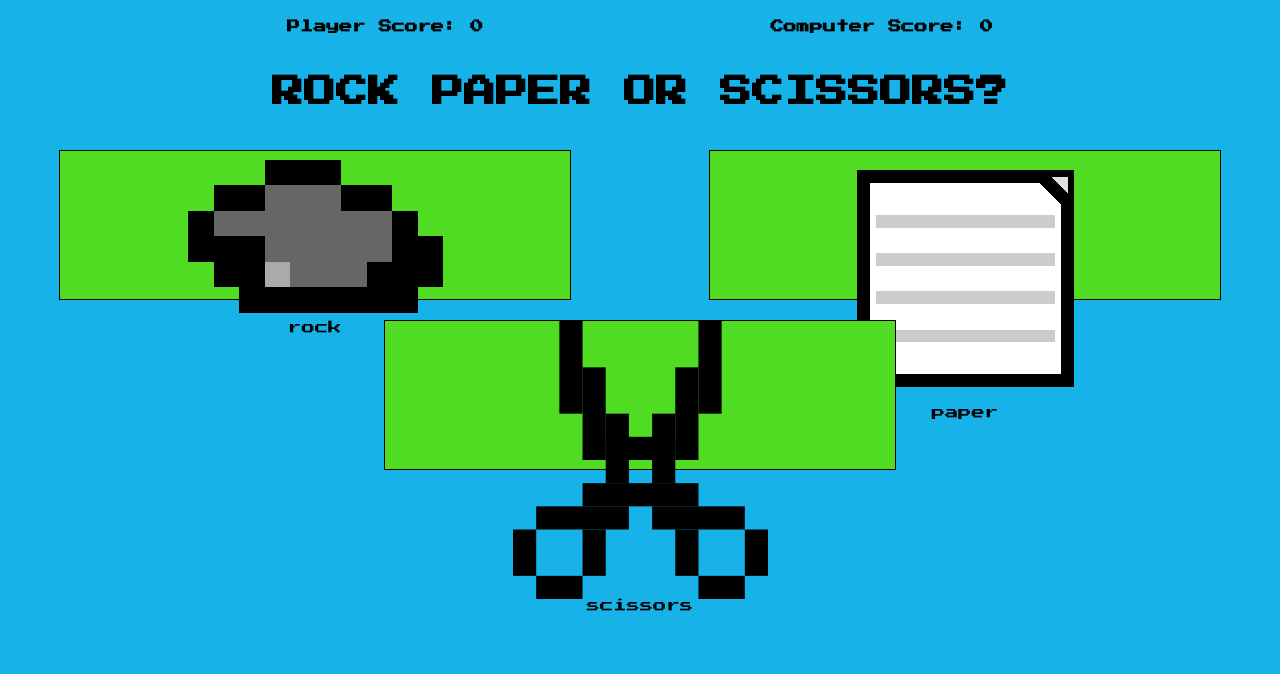
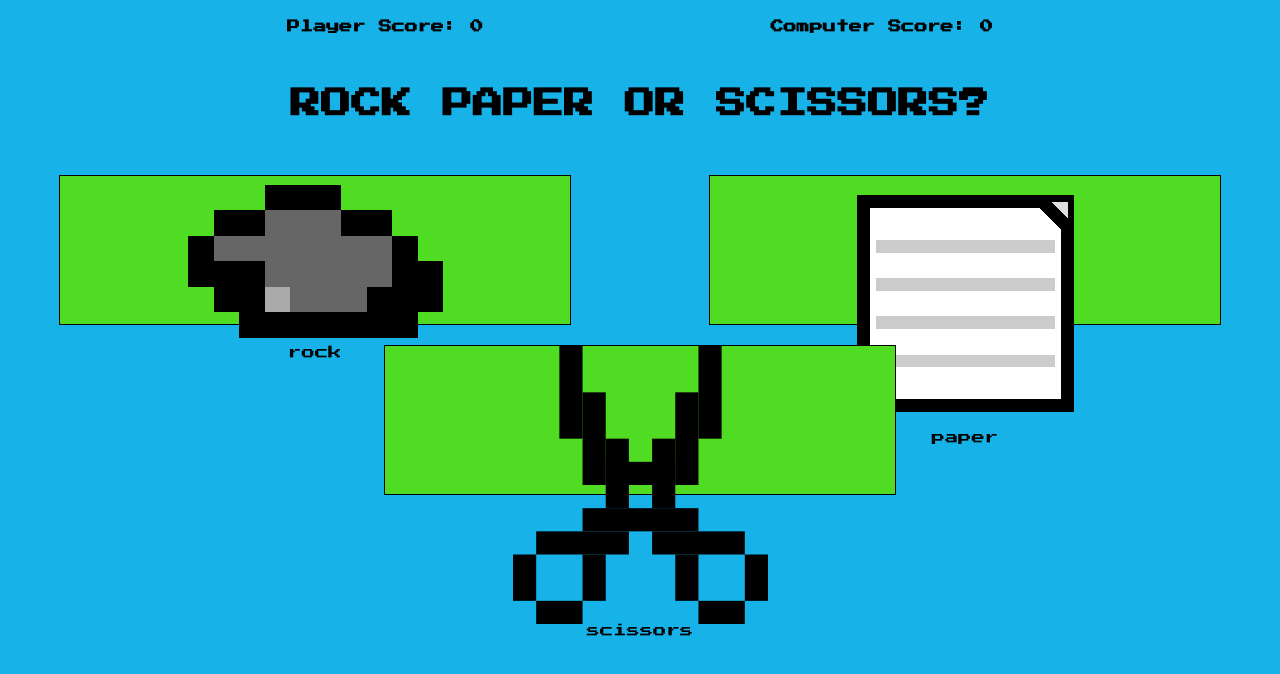
Before and after one commit to ImExtraPolite3/rock-paper-scissors, a React (Vite) app: page / in a window 1280 px wide. Both pictures are taken after a click on the button 640 px from the left and 488 px from the top of the page. Shown: the top 674 px of the page. Built offline with nearby package versions, Linux system fonts and the light colour scheme.

Commit message:
finish styling for moblie

```diff
--- a/src/index.css
+++ b/src/index.css
@@ -43,7 +43,7 @@ body {
   display: flex;
   flex-direction: column;
   justify-content: space-between;
-  height: 450px;
+  height: 475px;
 }
 
 .scores {
@@ -53,7 +53,8 @@ body {
   justify-content: space-evenly;
 }
 
-.display-round-result {
+.display-round-result > h1 {
+  font-size: 1.9rem;
   text-align: center;
 }
 
```
